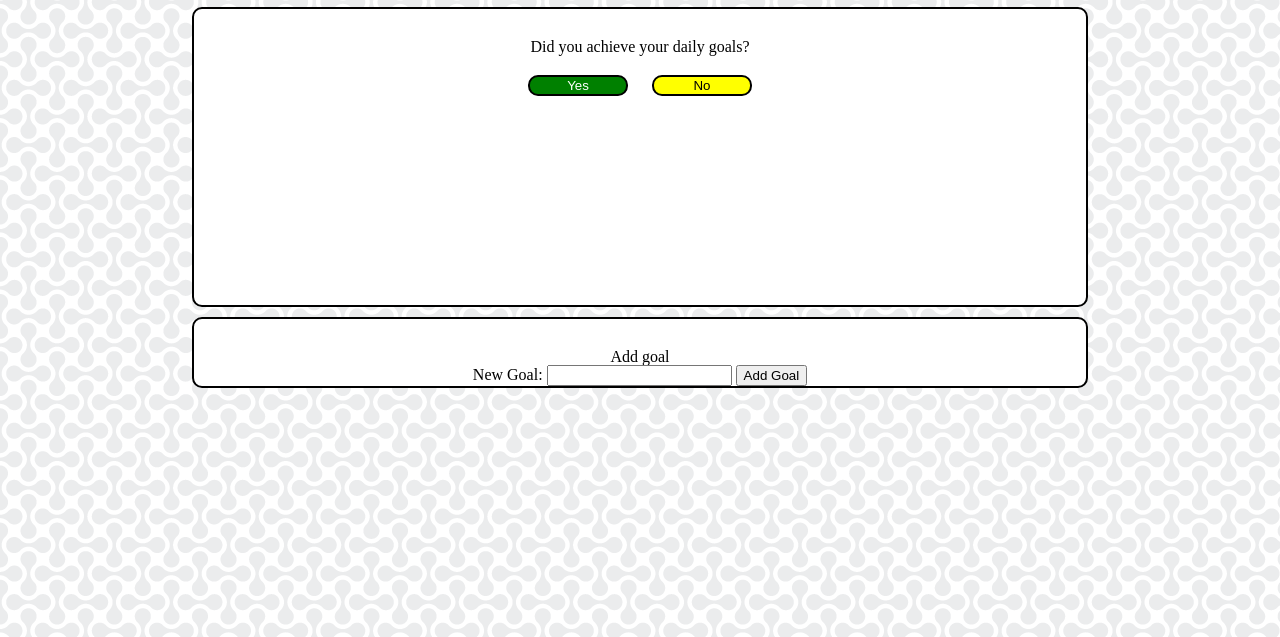
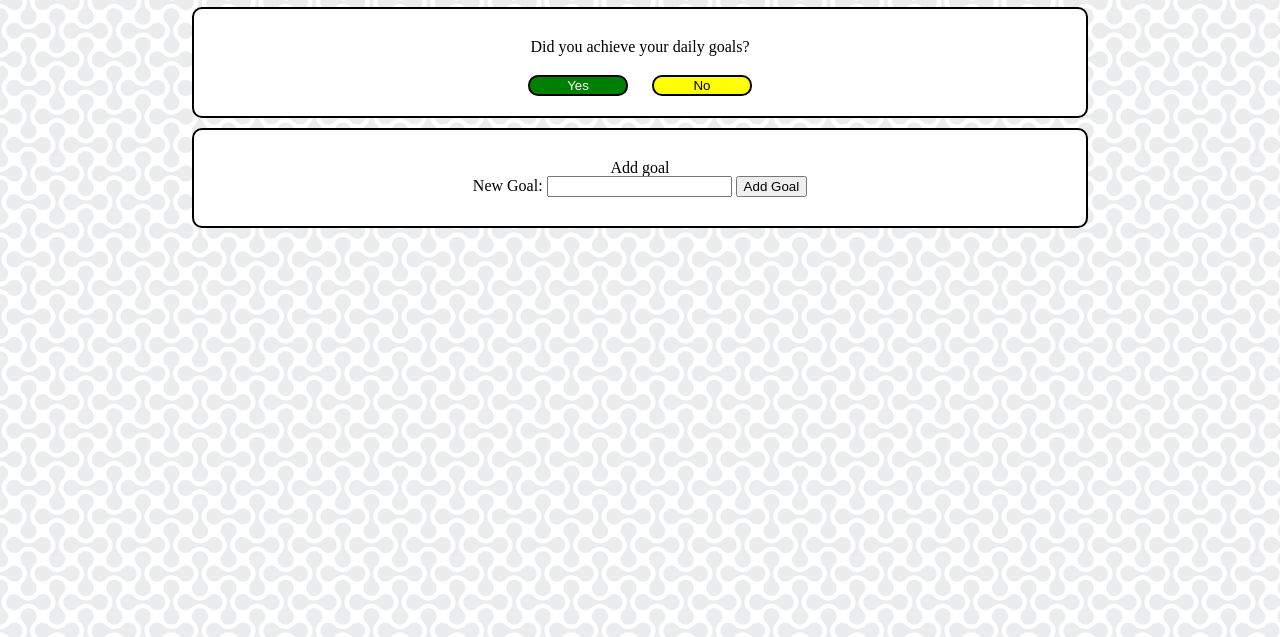
Before and after one commit to pitekcharles/goallist, a plain HTML site: page index.html in a window 1280 px wide. Shown: the part 163-800 px from the top of the page. Drawn offline with nearby package versions, Linux system fonts and the light colour scheme.

Commit message:
changed the styling on the main sections

```diff
--- a/resources/css/main.css
+++ b/resources/css/main.css
@@ -56,7 +56,7 @@ main .goalReached {
     width: 70%;
     margin: 0 auto;
     padding-top: 30px;
-    height: 300px;
+    /* height: 300px; */
     padding: auto 0;
     border: 2px solid black;
     border-radius: 10px;
@@ -70,6 +70,8 @@ main .addGoal {
     margin: 10px auto;
     padding-top: 30px;
     background-color: white;
+    height: 100px;
+    padding: auto 0;
 }
 
 /* footer styling */
```
